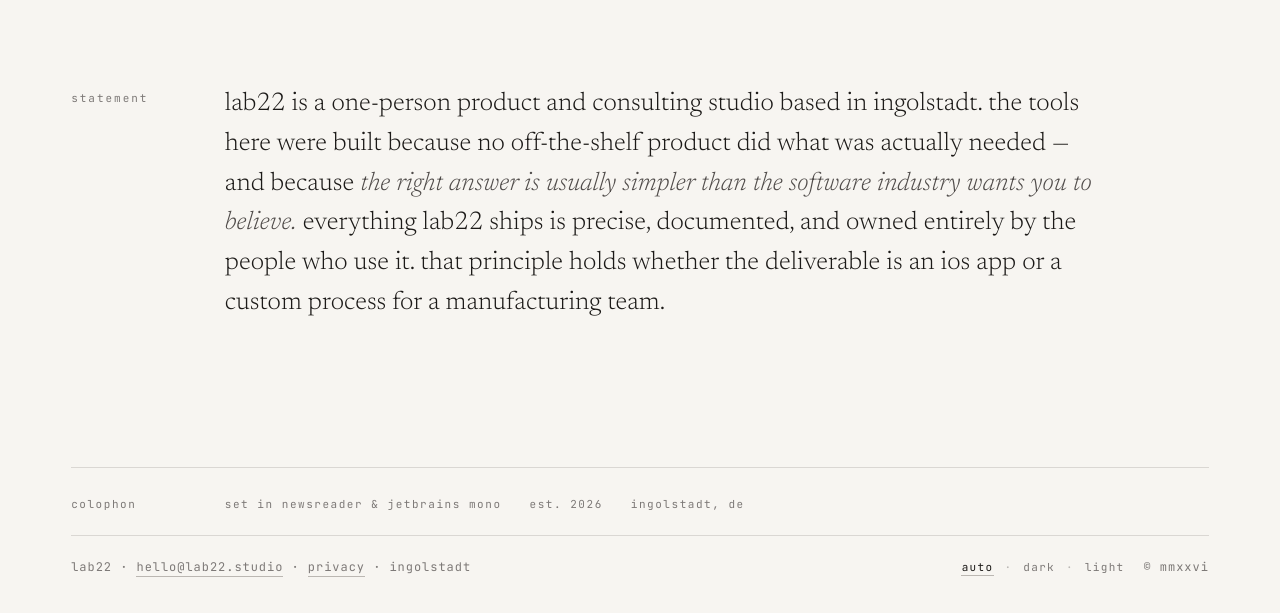
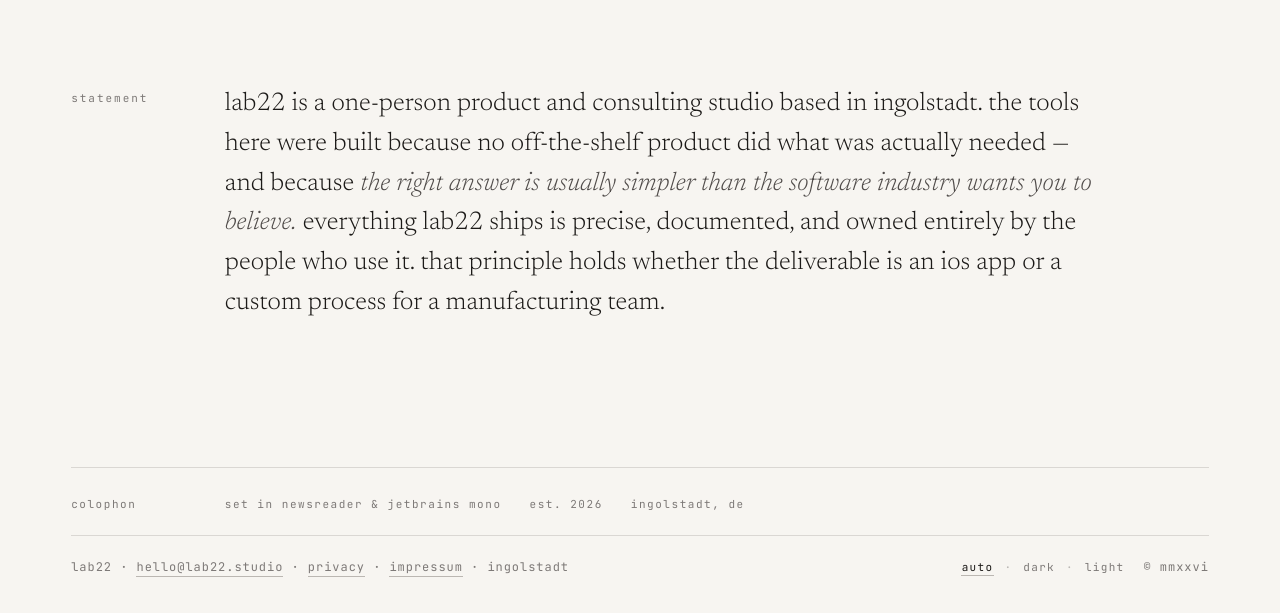
Before and after one commit to lab22studio/lab22studio.github.io, a plain HTML site: page studio/index.html in a window 1280 px wide. Shown: the part 285-898 px from the top of the page. Drawn offline with Linux system fonts and the light colour scheme.

Commit message:
feat(footer): add impressum link — studio/index.html

```diff
--- a/studio/index.html
+++ b/studio/index.html
@@ -56,7 +56,7 @@
 
     <!-- footer -->
     <footer class="foot">
-      <span class="left">lab22 · <a href="mailto:hello@lab22.studio">hello@lab22.studio</a> · <a href="/privacy/">privacy</a> · ingolstadt</span>
+      <span class="left">lab22 · <a href="mailto:hello@lab22.studio">hello@lab22.studio</a> · <a href="/privacy/">privacy</a> · <a href="/impressum/">impressum</a> · ingolstadt</span>
       <span class="right">
         <span class="theme-switch" role="radiogroup" aria-label="theme">
           <input type="radio" name="mode" id="mode-auto" checked />
```
